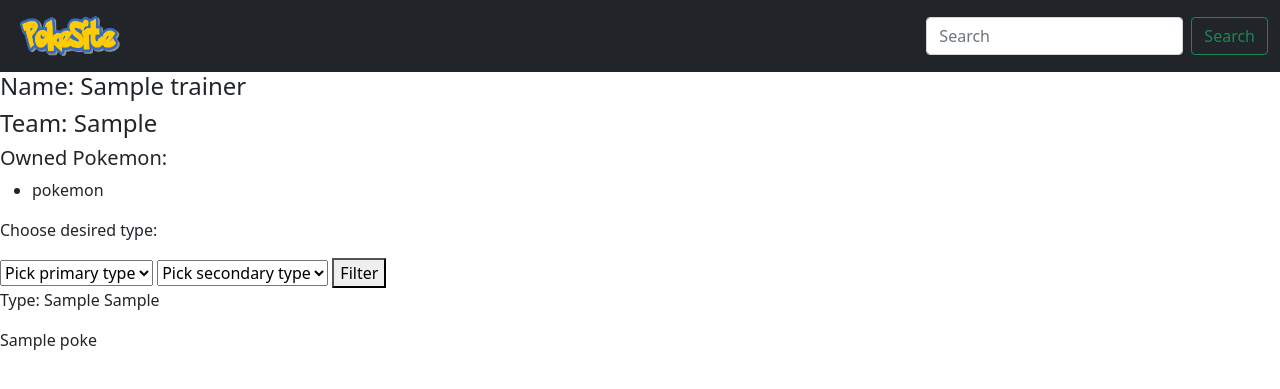
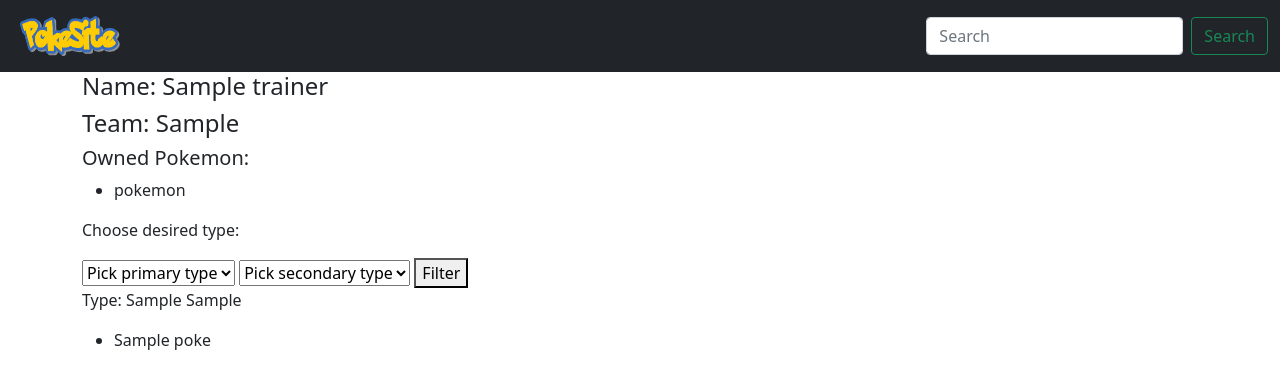
Before and after one commit to hokuspikus/pokebase, a Django app: template final_project/pokesite/templates/trainer_add.html in a window 1280 px wide. Shown: the top 389 px of the page. Run offline with Django 3.2, Linux system fonts and the light colour scheme; the template is opened without the code that fills it: most values are stand-ins (such as "Sample title", 1, 10 or a date in 2020).

Commit message:
several changed to trainer_add.html

```diff
--- a/final_project/pokesite/templates/trainer_add.html
+++ b/final_project/pokesite/templates/trainer_add.html
@@ -1,6 +1,7 @@
 {% extends "base.html" %}
 {% block title %}Profile - {{ trainer.name }}{% endblock %}
 {% block content %}
+    <div class="container-lg">
     <h4>Name: {{ trainer.name }}</h4>
     <h4>Team: {{ trainer.get_team_display }}</h4>
     <h5>Owned Pokemon:</h5>
@@ -29,8 +30,17 @@
             <button type="submit">Filter</button>
         </form>
            <p>Type: {{ get_chosen_display }} {{ get_second_chosen_display }}</p>
+    </div>
+    <div class="container-xl">
+        <section class="pokedex">
+            <ul>
             {% for poke in filtered %}
-                {{ poke }}<br>
+                <li>
+                {{ poke }}
+                </li>
             {% empty %}
             {% endfor %}
+            </ul>
+        </section>
+    </div>
 {% endblock %}
```
